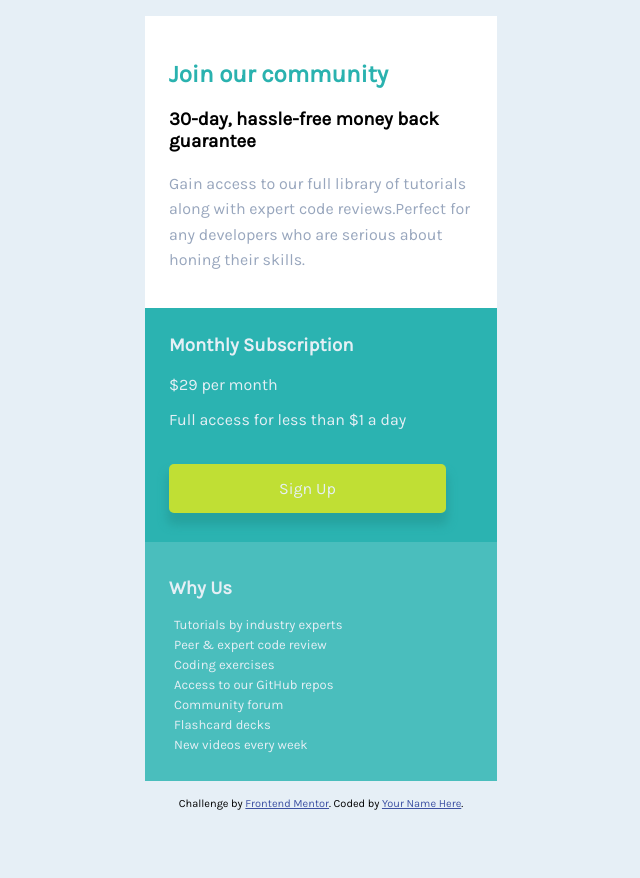
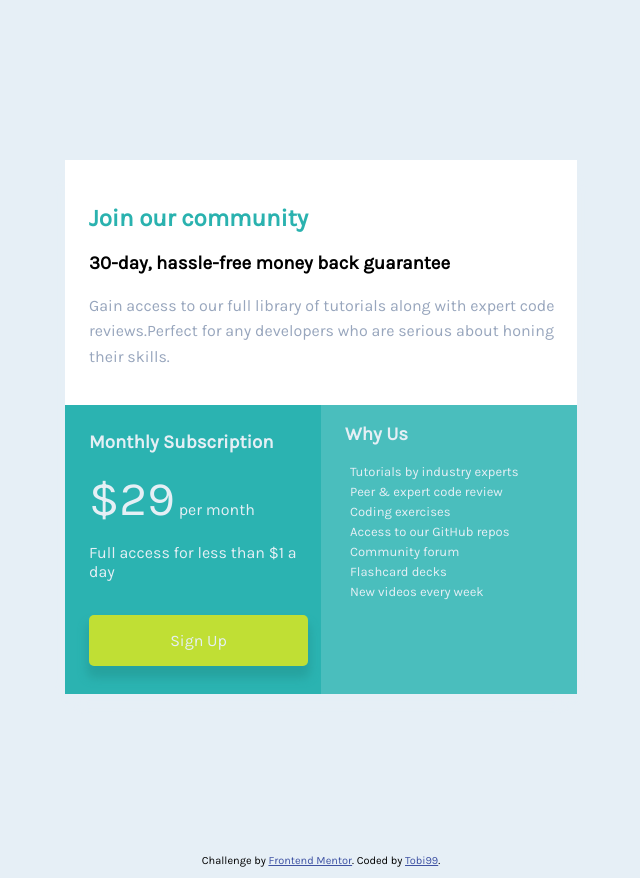
Before and after one commit to Tobi-dev99/Single-Price-Card, a plain HTML site: page index.html in a window 1280 px wide. Shown: the whole page, without its empty margins (319-959 px from the left). Before the commit the page ends 821 px from the top, so only its background shows below. Drawn offline with Linux system fonts and the light colour scheme.

Commit message:
Desktop friendly

```diff
--- a/index.html
+++ b/index.html
@@ -9,9 +9,6 @@
     <title>Frontend Mentor | Single Price Grid Component</title>
     <link href="https://fonts.googleapis.com/css?family=Karla&display=swap" rel="stylesheet">
     <!-- Feel free to remove these styles or customise in your own stylesheet 👍 -->
-    <style>
-
-    </style>
 </head>
 
 <body>
@@ -21,7 +18,7 @@
             <h3>30-day, hassle-free money back guarantee</h3>
             <p>Gain access to our full library of tutorials along with expert code reviews.Perfect for any developers who are serious about honing their skills.</p>
         </section>
-        <section class="content">
+        <div class="content">
         <div class="subscribe">
             <h3>Monthly Subscription</h3>
             <p><span class="money">$29</span> per month</p>
@@ -38,14 +35,14 @@
             <p class="whyus-list">Flashcard decks</p>
             <p class="whyus-list">New videos every week</p>
         </div>
-        </section>
+        </div>
     </main>
 
 
     <footer>
         <p class="attribution">
             Challenge by <a href="https://www.frontendmentor.io?ref=challenge" target="_blank">Frontend Mentor</a>.
-            Coded by <a href="#">Your Name Here</a>.
+            Coded by <a href="#">Tobi99</a>.
         </p>
     </footer>
 </body></html>
--- a/style.css
+++ b/style.css
@@ -14,13 +14,16 @@
      margin: 0px;
      font-family: 'Karla', sans-serif;
  }
-
+span{
+    font-size: 3rem;
+}
 
  .container {
      background-color: white;
      max-width: 22rem;
      margin: 2vh auto;
-     border-radius: 10px;
+     border-radius: 20px;
+     box-shadow: 0px 10px 10px 2px #E6EFF6;
  }
 
  .heading p {
@@ -52,7 +55,7 @@
 
  .sign-btn {
      text-align: center;
-     padding: 15px 110px;
+     padding: 1rem 35%;
      font-size: 1rem;
      border-radius: 5px;
      background-color: hsl(71, 73%, 54%);
@@ -63,13 +66,14 @@
  }
 
  .btn {
-     margin-top: 50px;
+     margin-top: 3.125rem;
      margin-bottom: 20px;
+/*     padding-right: 20px;*/
  }
 
  .whyus {
      background-color: #4ABEBD;
-     padding: 1rem 0rem 1.5rem 1.5rem;
+     padding: 1rem 0rem 1rem 1.5rem;
      color: hsl(204, 43%, 93%);
  }
 
@@ -78,3 +82,28 @@
      font-size: 13px;
      font-weight: 200;
  }
+
+@media screen and (min-width: 700px){
+    .container{
+        max-width: 40%;
+        margin: 20vh auto;
+    }
+    .sign-btn{
+         padding: 1rem 35%;
+    }
+    .content{
+        display: flex;
+    }
+    .subscribe{
+        width: 50%;
+    }
+    .whyus{
+        width: 50%;
+        padding-top: 0rem;
+    }
+}
+@media screen and (max-width:1200px){
+    .sign-btn{
+        padding: 1rem 20%;
+    }
+}
```
Lines whose indentation alone changed are shown as unchanged.
